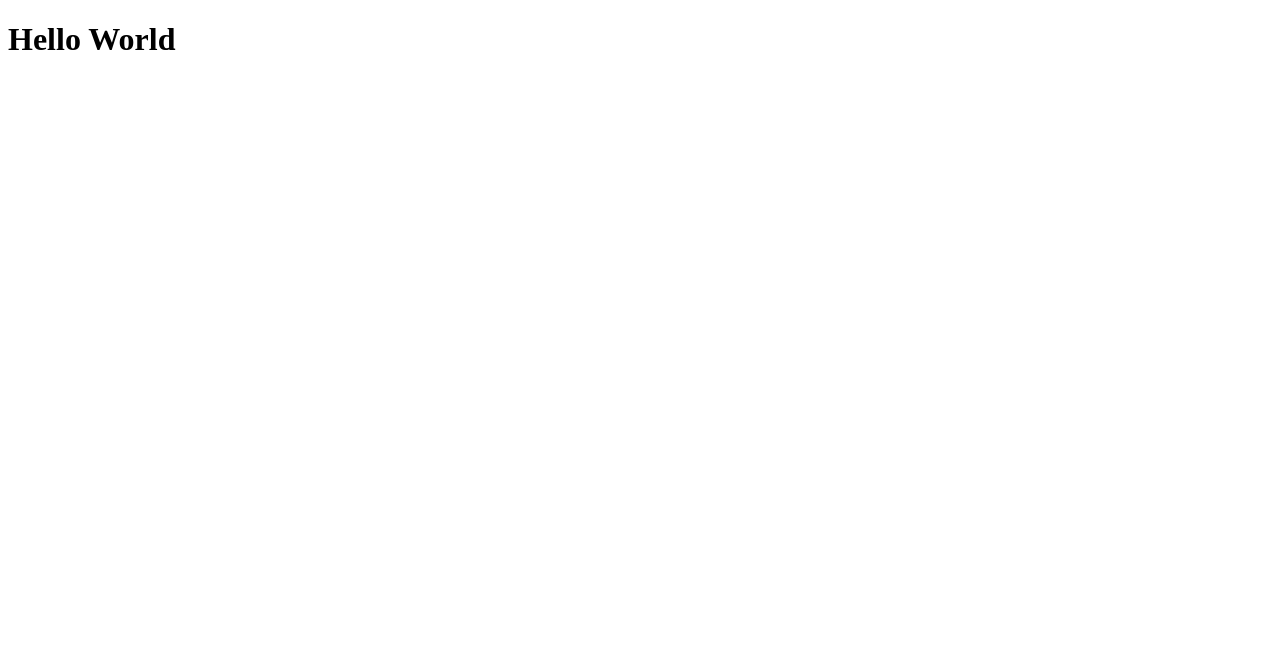
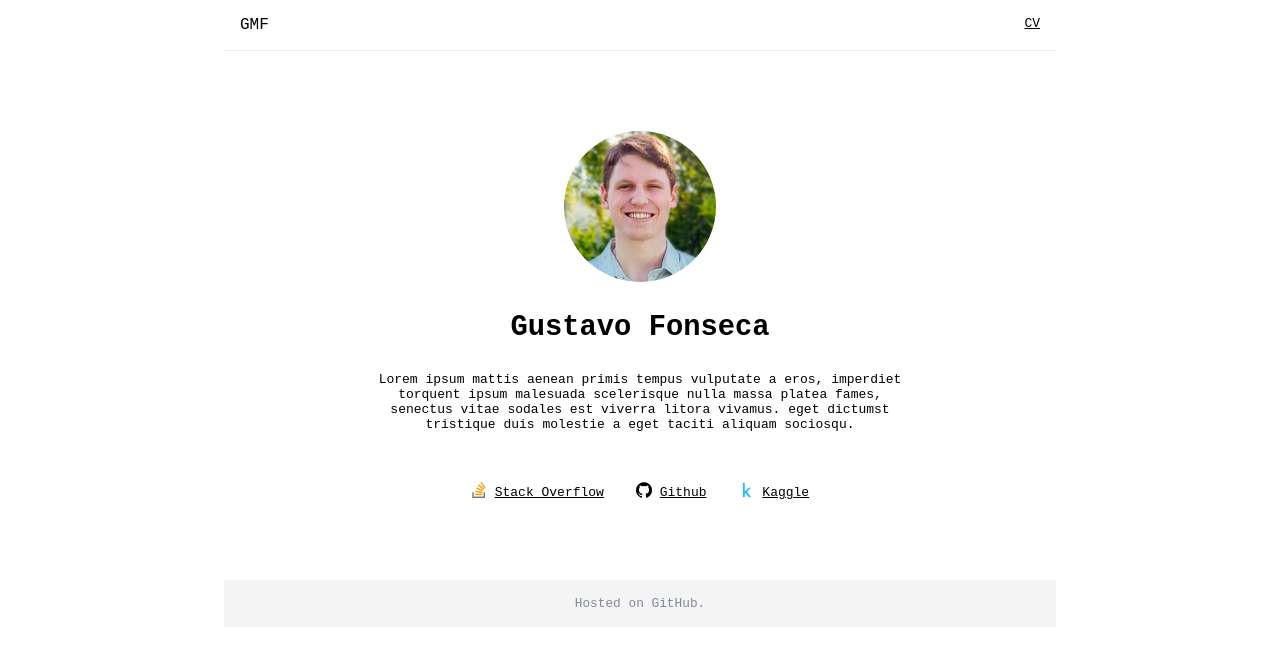
Before and after one commit to gmtfonseca/gmtfonseca.github.io, a plain HTML site: page index.html in a window 1280 px wide. Drawn offline with Linux system fonts and the light colour scheme.

Commit message:
First version

```diff
--- a/index.html
+++ b/index.html
@@ -1,10 +1,139 @@
 <!DOCTYPE html>
 <html>
-  <head>
-    <meta charset="UTF-8">
-    <title>Hello World</title>
-  </head>
-  <body>
-    <h1>Hello World</h1>
-  </body>
+
+<head>
+  <meta charset="UTF-8">
+  <title>Gustavo Fonseca</title>
+  <style>
+    body {
+      margin: 0;
+      font-family: monospace;
+    }
+
+    .block {
+      display: block;
+    }
+
+    .text-center {
+      text-align: center;
+    }
+
+    a {
+      color: black;
+    }
+
+    h1 {
+      font-size: 1.8rem;
+    }
+
+    .icon {
+      position: relative;
+      top: 2px;
+    }
+
+    #main>* {
+      margin: 0 auto;
+    }
+
+    nav {
+      max-width: 50rem;
+      padding: 1rem;
+      display: flex;
+      justify-content: space-between;
+      border-bottom-style: solid;
+      border-bottom-width: 1px;
+      border-color: #eee;
+    }
+
+    nav #home {
+      font-size: 1rem;
+      text-decoration: none;
+    }
+
+    .content {
+      padding: 4rem 0;
+      max-width: 35rem;
+      display: flex;
+      flex-direction: column;
+      align-items: center;
+    }
+
+    #bio {
+      display: flex;
+      flex-direction: column;
+      align-items: center;
+      padding: 1rem;
+    }
+
+    #avatar {
+      width: 9.5rem;
+      height: auto;
+      border-radius: 50%;
+    }
+
+    #social {
+      max-width: 25rem;
+      margin-top: 1rem;
+      display: flex;
+      flex-wrap: wrap;
+      padding: 0 1rem;
+    }
+
+    #social>span {
+      margin: 1rem;
+    }
+
+    footer {
+      max-width: 50rem;
+      padding: 1rem;
+      color: #81899D;
+      font-size: 0.8rem;
+      background-color: #f4f4f4;
+    }
+  </style>
+</head>
+
+<body>
+  <div id="main">
+    <nav>
+      <a id="home" href="/">GMF</a>
+      <a href="">CV</a>
+    </nav>
+    <section class="content">
+      <section id="bio">
+        <img id="avatar" src="static/avatar.jpeg" alt="">
+        <h1>Gustavo Fonseca</h1>
+        <span class="block text-center">
+          Lorem ipsum mattis aenean primis tempus vulputate a eros, imperdiet torquent ipsum malesuada scelerisque nulla
+          massa platea fames, senectus vitae sodales est viverra litora vivamus. eget dictumst tristique duis molestie a
+          eget taciti aliquam sociosqu.
+        </span>
+      </section>
+      <section id="social">
+        <span>
+          <img class="icon" src="static/stack-overflow.png">
+          <a href="">Stack Overflow</a>
+        </span>
+        <span>
+          <img class="icon" src="static/github.png">
+          <a href="">Github</a>
+        </span>
+        <span>
+          <img class="icon" src="static/kaggle.png">
+          <a href="">Kaggle</a>
+        </span>
+
+      </section>
+
+    </section>
+
+    <footer class="text-center">
+      <span>
+        Hosted on GitHub.
+
+      </span>
+    </footer>
+  </div>
+</body>
+
 </html>
```
Also changed, not shown: static/avatar.jpeg (added), static/github.png (added), static/kaggle.png (added), static/stack-overflow.png (added), 2 other files.
